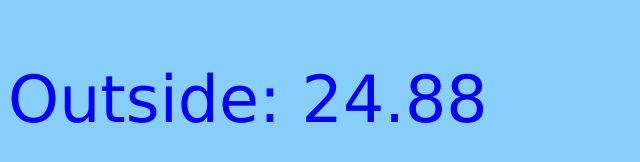
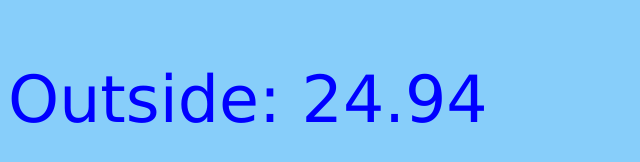
Before and after one commit to kpjt/turk64.github.io, a plain HTML site: page index.html in a window 1280 px wide. Shown: the part 268-430 px from the top of the page, 0-640 px from the left. Drawn offline with Linux system fonts and the light colour scheme.

Commit message:
Initial commit

```diff
--- a/index.html
+++ b/index.html
@@ -24,7 +24,7 @@
 
             <p  style='font-family:verdana; font-size:65px;  color:firebrick;'> Reload In: <span id='timer'></span></p>
 
-            <p  style='font-family:verdana; font-size:65px;  color:blue;'> Outside: 24.88
+            <p  style='font-family:verdana; font-size:65px;  color:blue;'> Outside: 24.94
 </span></p>
 
        </body></html>
```
